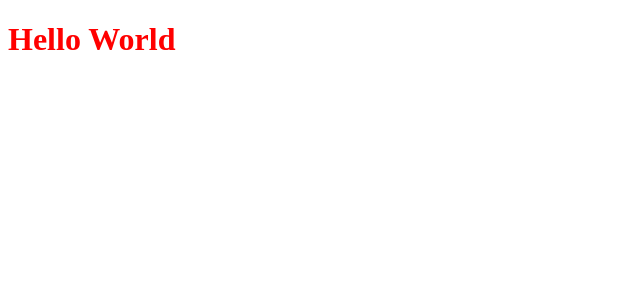
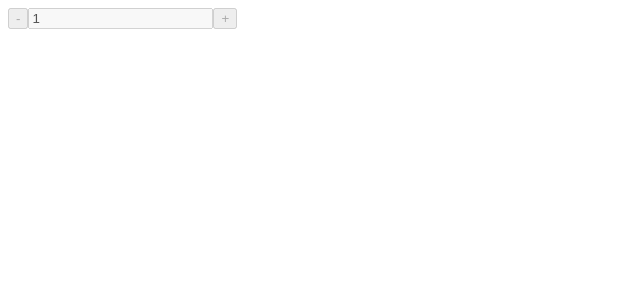
Before and after one commit to JaynPan/axsxixaxyxox, a React app: page / in a window 1280 px wide. Shown: the top 300 px of the page, without its empty margins (0-640 px from the left). Built offline with nearby package versions, Linux system fonts and the light colour scheme.

Commit message:
create <CutomInputNumber /> component

```diff
--- a/package.json
+++ b/package.json
@@ -45,6 +45,7 @@
   "dependencies": {
     "react": "^17.0.0",
     "react-dom": "^17.0.0",
+    "rxjs": "^7.5.6",
     "styled-components": "^5.3.5",
     "typescript": "^4.7.4"
   },
--- /dev/null
+++ b/src/components/CustomInputNumber/CustomInputNumber.tsx
@@ -0,0 +1,152 @@
+import React, { FC, ChangeEvent, useEffect, useRef } from 'react';
+import { filter, fromEvent, switchMap, takeUntil, timer } from 'rxjs';
+
+import { CustomInputNumberProps, CustomEvent } from './types';
+
+export const CustomInputNumber: FC<CustomInputNumberProps> = ({
+  max,
+  min,
+  value,
+  name,
+  step = 1,
+  disabled,
+  longPressUpdateFrequencyInMillionSecond = 150,
+  onChange,
+  onBlur,
+}) => {
+  const decrementalButtonRef = useRef<HTMLButtonElement>(null);
+  const incrementalButtonRef = useRef<HTMLButtonElement>(null);
+  const inputNumberRef = useRef<HTMLInputElement>(null);
+  const currentValueRef = useRef(value);
+
+  const handleInputOnChange = (e: ChangeEvent<HTMLInputElement>) => {
+    onChange(e);
+  };
+
+  const handleInputOnBlur = (e: ChangeEvent<HTMLInputElement>) => {
+    const event: CustomEvent = { ...e };
+    const currentVal = Number(e.target.value);
+
+    // before executing onBlur callback function, will validate the input value
+    if (isNaN(currentVal)) {
+      event.target.value = min || 0;
+    } else if (typeof max === 'number' && currentVal > max) {
+      event.target.value = max;
+    } else if (typeof min === 'number' && currentVal < min) {
+      event.target.value = min;
+    }
+
+    onBlur(event);
+  };
+
+  // TODO: modify step behavioral
+  const updateCount = (type: 'increment' | 'decrement') => {
+    const currentVal = Number(currentValueRef.current);
+
+    if (isNaN(currentVal)) return;
+
+    const nextValue =
+      type === 'increment' ? currentVal + step : currentVal - step;
+
+    if (
+      (typeof min === 'number' && nextValue < min) ||
+      (typeof max === 'number' && nextValue > max)
+    )
+      return;
+
+    const Event: CustomEvent = {
+      target: {
+        name: `${type}_btn`,
+        value: nextValue,
+      },
+    };
+
+    onChange(Event);
+  };
+
+  useEffect(() => {
+    currentValueRef.current = value;
+  }, [value]);
+
+  // Handle increment/decrement button event
+  useEffect(() => {
+    if (!decrementalButtonRef.current || !incrementalButtonRef.current) {
+      throw new Error('button element not found');
+    }
+
+    const toggleButtonSubscription = (
+      buttonRef: HTMLButtonElement,
+      type: 'increment' | 'decrement',
+    ) => {
+      return fromEvent(buttonRef, 'mousedown')
+        .pipe(
+          switchMap(() =>
+            timer(0, longPressUpdateFrequencyInMillionSecond).pipe(
+              takeUntil(fromEvent(buttonRef, 'mouseup')),
+            ),
+          ),
+        )
+        .subscribe({
+          next: () => updateCount(type),
+        });
+    };
+
+    toggleButtonSubscription(decrementalButtonRef.current, 'decrement');
+    toggleButtonSubscription(incrementalButtonRef.current, 'increment');
+  }, []);
+
+  // handle input ArrowUp/ArrowDown key event
+  useEffect(() => {
+    const keySubscription = (keyType: 'ArrowUp' | 'ArrowDown') => {
+      if (!inputNumberRef.current) {
+        throw new Error('input not found');
+      }
+
+      fromEvent<KeyboardEvent>(inputNumberRef.current, 'keydown')
+        .pipe(
+          filter((e) => {
+            return e.key === keyType;
+          }),
+          switchMap(() =>
+            timer(0, longPressUpdateFrequencyInMillionSecond).pipe(
+              takeUntil(
+                fromEvent<KeyboardEvent>(inputNumberRef.current!, 'keyup').pipe(
+                  filter((e) => e.key === keyType),
+                ),
+              ),
+            ),
+          ),
+        )
+        .subscribe({
+          next: () =>
+            updateCount(keyType === 'ArrowUp' ? 'increment' : 'decrement'),
+        });
+    };
+
+    keySubscription('ArrowDown');
+    keySubscription('ArrowUp');
+  }, []);
+
+  return (
+    <div>
+      <button
+        name="decrement-button"
+        ref={decrementalButtonRef}
+        disabled={disabled}
+      >
+        -
+      </button>
+      <input
+        ref={inputNumberRef}
+        value={value}
+        name={name}
+        onChange={handleInputOnChange}
+        onBlur={handleInputOnBlur}
+        disabled={disabled}
+      />
+      <button ref={incrementalButtonRef} disabled={disabled}>
+        +
+      </button>
+    </div>
+  );
+};
--- /dev/null
+++ b/src/components/CustomInputNumber/index.ts
@@ -0,0 +1 @@
+export * from './CustomInputNumber';
--- /dev/null
+++ b/src/components/CustomInputNumber/types.ts
@@ -0,0 +1,19 @@
+export type CustomEvent = {
+  target: {
+    value: string | number;
+    name: string;
+  };
+};
+
+export type CustomInputNumberProps = {
+  min?: number;
+  max?: number;
+  step?: number;
+  name?: string;
+  // !此部分與測驗內容要求型別不相同，主要原因是使用者可以任意在 input 任意輸入，在 onChange callback 時無法保證回傳值必定為 number
+  value: number | string;
+  longPressUpdateFrequencyInMillionSecond?: number;
+  disabled?: boolean;
+  onChange: (event: CustomEvent) => void;
+  onBlur: (event: CustomEvent) => void;
+};
--- a/src/index.tsx
+++ b/src/index.tsx
@@ -1,13 +1,29 @@
-import React from 'react';
+import React, { useState } from 'react';
 import ReactDOM from 'react-dom';
-import styled from 'styled-components';
 
-const H1 = styled.h1`
-  color: red;
-`;
+import { CustomInputNumber } from './components/CustomInputNumber';
 
-const HelloWorld = () => {
-  return <H1>Hello World</H1>;
+const App = () => {
+  const [count, setCount] = useState<number | string>(1);
+
+  return (
+    <CustomInputNumber
+      min={0}
+      max={20}
+      step={3}
+      value={count}
+      name="test"
+      disabled
+      onChange={(e) => {
+        console.log('onchange', e.target.name, e.target.value);
+        setCount(e.target.value);
+      }}
+      onBlur={(e) => {
+        console.log('onblur', e.target.name, e.target.value);
+        setCount(e.target.value);
+      }}
+    />
+  );
 };
 
-ReactDOM.render(<HelloWorld />, document.getElementById('root'));
+ReactDOM.render(<App />, document.getElementById('root'));
```
Also changed, not shown: 1 other file (tests, documents, lock files or other folders).
